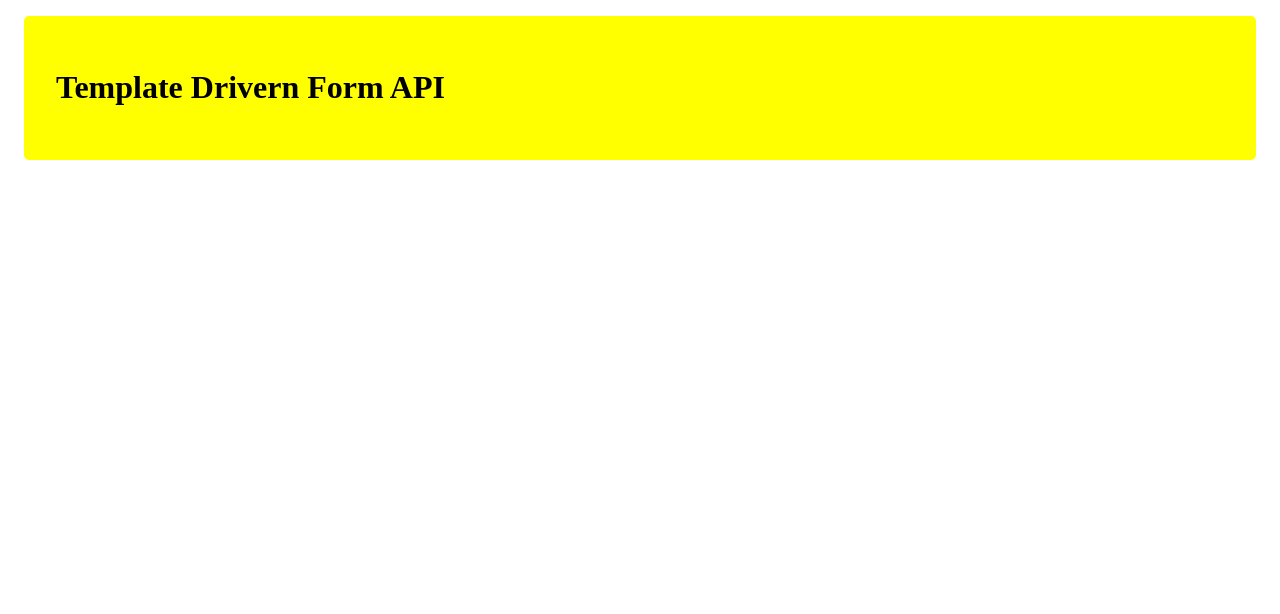
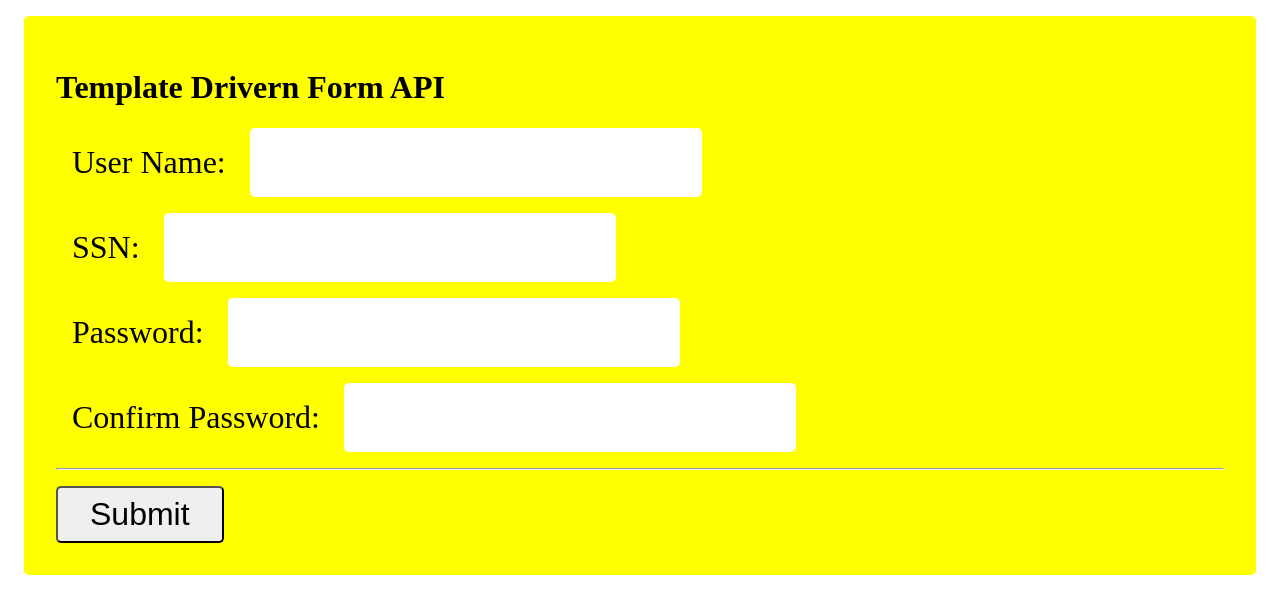
Before and after one commit to smarigowda/forms-api-demo, an Angular app: page / in a window 1280 px wide. Shown: the top 614 px of the page. Built offline with nearby package versions, Linux system fonts and the light colour scheme.

Commit message:
Form uisng Template Drivern Form API

```diff
--- a/projects/template-driven-form/src/app/app.component.html
+++ b/projects/template-driven-form/src/app/app.component.html
@@ -1 +1,11 @@
 <h1>Template Drivern Form API</h1>
+<form #f="ngForm" (ngSubmit)="onSubmit(f.value)" action="#">
+  <label>User Name: <input type="text" name="username" ngModel></label>
+  <label>SSN: <input type="text" name="ssn" ngModel></label>
+  <div ngModelGroup="passwordsGroup">
+    <label>Password: <input type="password" name="password" ngModel></label>
+    <label>Confirm Password: <input type="password" name="confirmPassword" ngModel></label>
+  </div>
+  <hr>
+  <button type="submit">Submit</button>
+</form>
--- a/projects/template-driven-form/src/app/app.component.scss
+++ b/projects/template-driven-form/src/app/app.component.scss
@@ -5,3 +5,30 @@
     background-color: yellow;
     border-radius: 5px;
 }
+form {
+    font-size: 2rem;
+}
+
+input {
+    font-size: 2rem;
+    outline: none;
+    border: none;
+    margin-left: 1rem;
+    border-radius: 5px;
+    padding: 1rem;
+}
+
+button {
+    font-size: 2rem;
+    padding: .5rem 2rem;
+    border-radius: 5px;
+    &:hover {
+        background-color: cyan;
+        outline: none;
+    }
+}
+
+label {
+    display: block;
+    margin: 1rem;
+}
--- a/projects/template-driven-form/src/app/app.component.ts
+++ b/projects/template-driven-form/src/app/app.component.ts
@@ -6,5 +6,8 @@ import { Component } from '@angular/core';
   styleUrls: ['./app.component.scss']
 })
 export class AppComponent {
-  title = 'template-driven-form';
+  onSubmit(value) {
+    console.log('form submitted!');
+    console.log('value = ', value);
+  }
 }
--- a/projects/template-driven-form/src/app/app.module.ts
+++ b/projects/template-driven-form/src/app/app.module.ts
@@ -1,5 +1,6 @@
 import { BrowserModule } from '@angular/platform-browser';
 import { NgModule } from '@angular/core';
+import { FormsModule } from '@angular/forms';
 
 import { AppRoutingModule } from './app-routing.module';
 import { AppComponent } from './app.component';
@@ -10,7 +11,8 @@ import { AppComponent } from './app.component';
   ],
   imports: [
     BrowserModule,
-    AppRoutingModule
+    AppRoutingModule,
+    FormsModule
   ],
   providers: [],
   bootstrap: [AppComponent]
```
